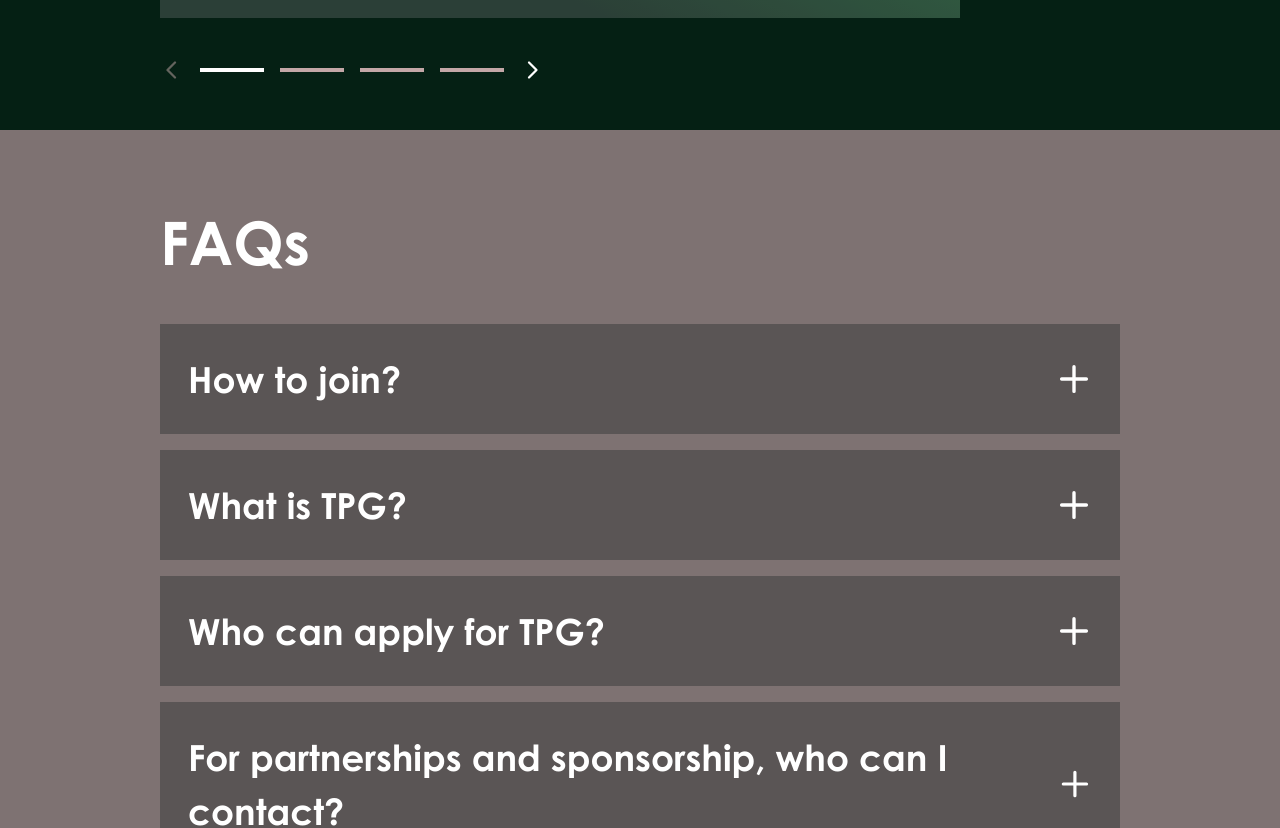
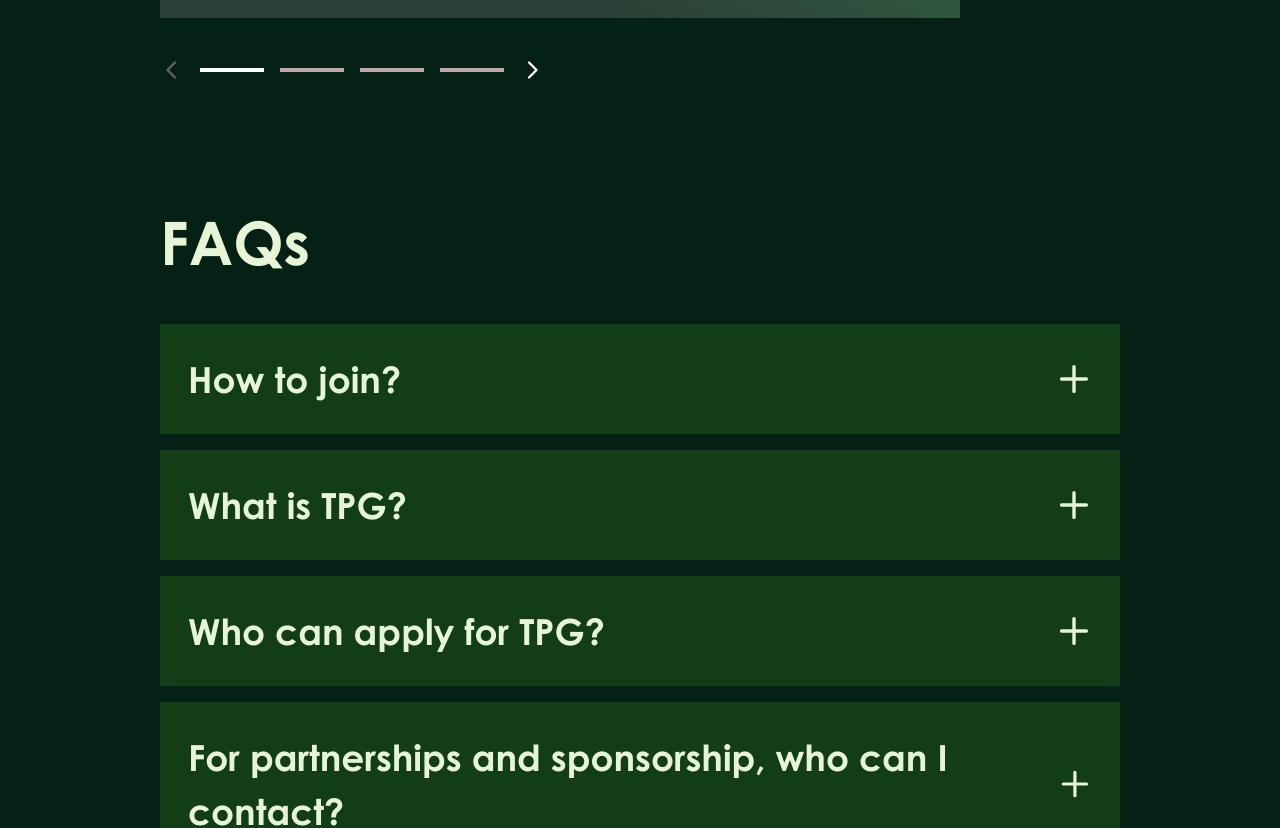
Before and after one commit to PUP-The-Programmers-Guild/TPGWebsite, a Next.js app: page / in a window 1280 px wide. Shown: the part 3180-4008 px from the top of the page. Built offline with nearby package versions, Linux system fonts and the light colour scheme; grey boxes are pictures that could not be loaded; what tailwind-gradient-mask-image would draw is missing.

Commit message:
refactor: impl. mifi design for FAQS (#65)
- change FAQS section background-color
- change all FAQS section text-color
- change inactive state background-color for each AccordionItem
- add linear-gradient background color on active state AccordionItem

```diff
--- a/src/components/Home/FAQS.tsx
+++ b/src/components/Home/FAQS.tsx
@@ -25,12 +25,16 @@ const questions = [
 
 export default function FAQS() {
   return (
-    <section className="bg-[#7E7272] py-[4.375rem] text-white">
+    <section className="bg-[#052014] py-[4.375rem] text-[#E6F5D6]">
       <div className="mx-auto max-w-[960px] space-y-10">
         <h2 className="font-title text-6xl font-bold leading-[84px]">FAQs</h2>
         <Accordion type="single" collapsible className="space-y-4">
           {questions.map((question, index) => (
-            <AccordionItem key={index} value={index.toString()} className="space-y-7 bg-[#5A5555] p-7">
+            <AccordionItem
+              key={index}
+              value={index.toString()}
+              className="space-y-7 bg-[#123D16] p-7 [&[data-state=open]]:bg-[linear-gradient(175deg,_#123D16_25.08%,_rgba(153,_212,_78,_0.8)_358.54%)]"
+            >
               <AccordionTrigger className="text-start font-heading text-[36px] font-bold [&[data-state=open]>#plus]:rotate-45">
                 <span>{question.title}</span>
                 <Plus id="plus" weight="bold" className="transition duration-300" />
```
